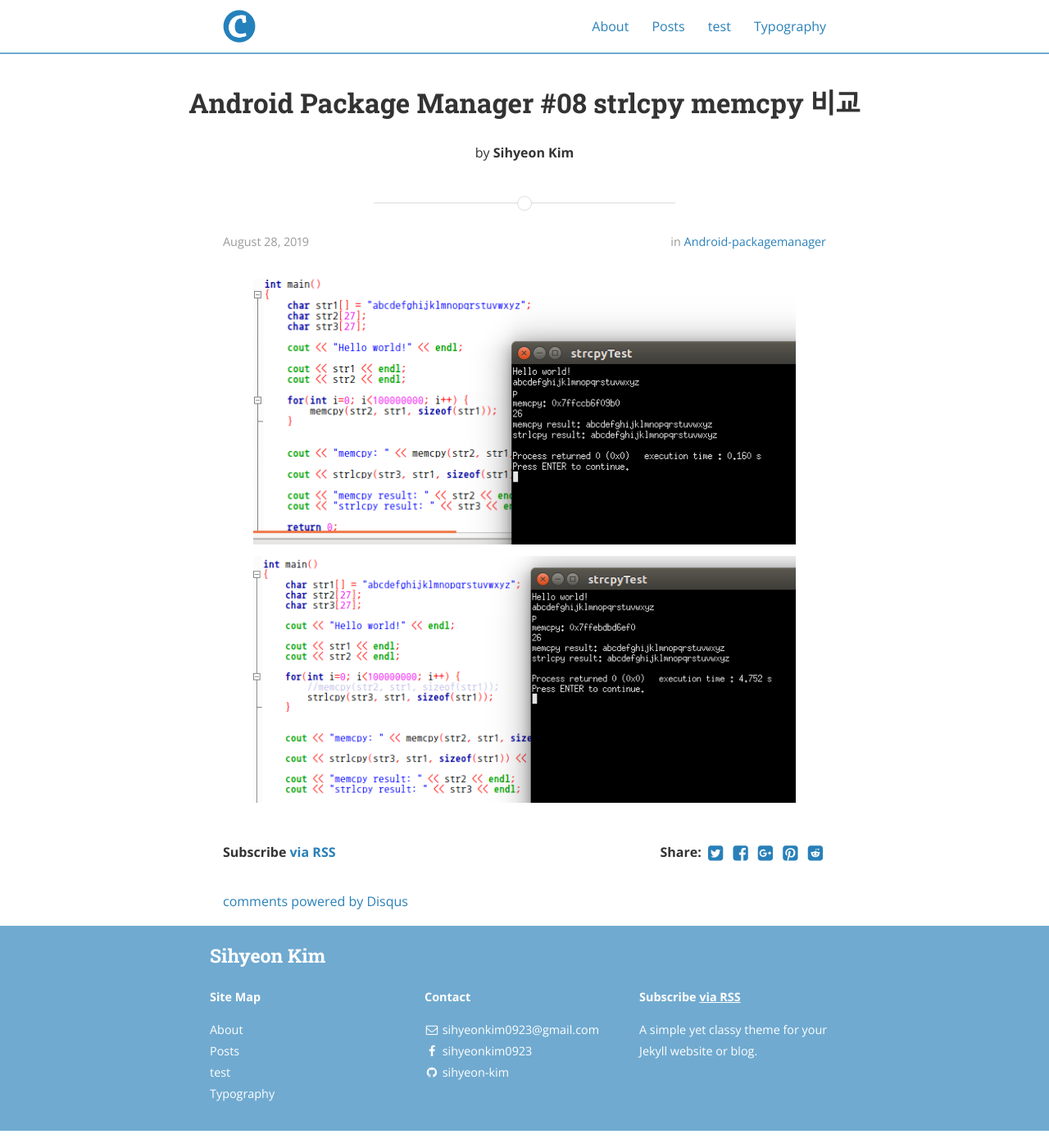
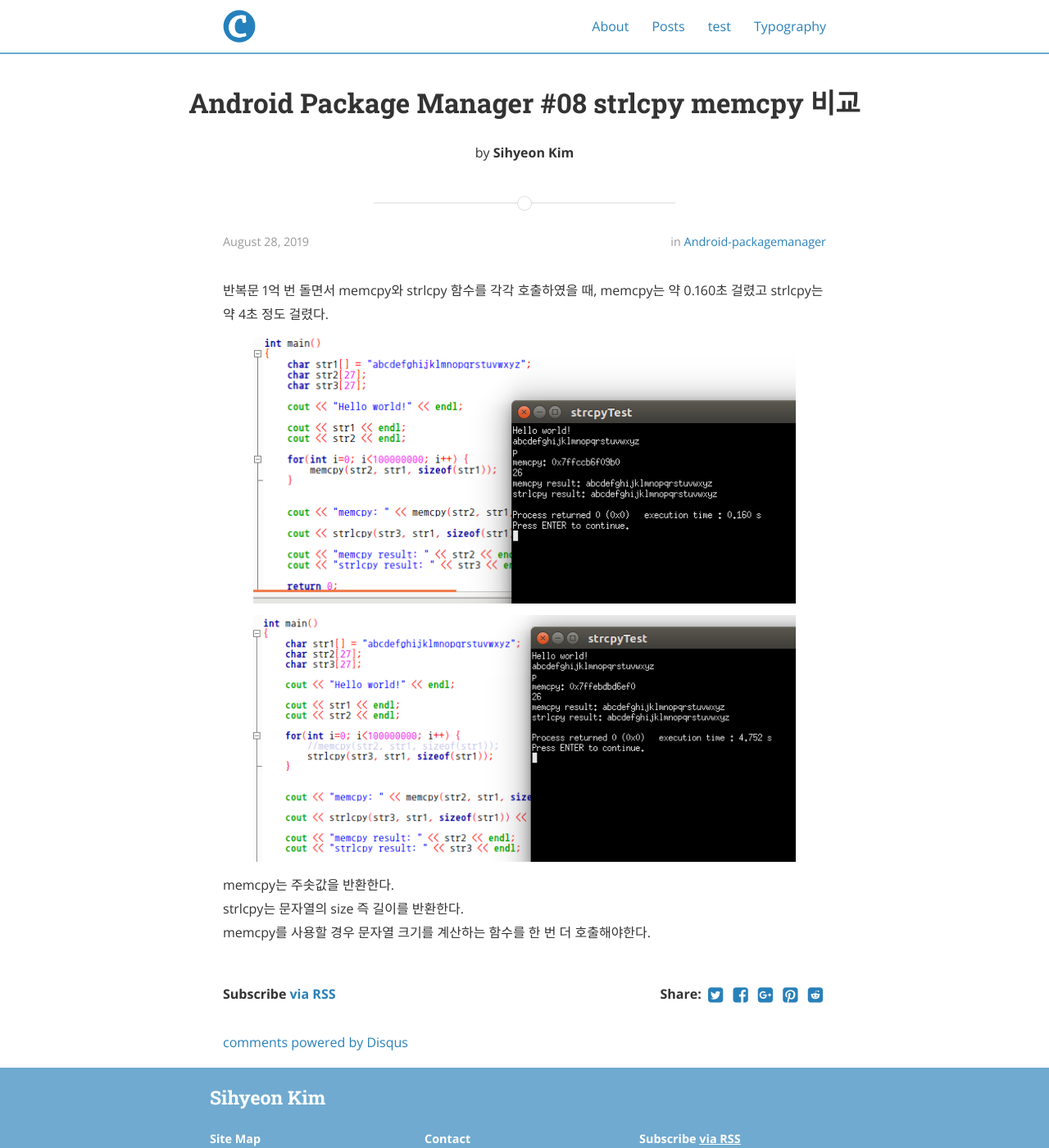
Before and after one commit to sihyeon-kim/sihyeon-kim.github.io, a Jekyll site: the page built from _posts/2019-08-28-Android-Package-Manager-#08-strlcpy-memcpy-비교.markdown, in a window 1280 px wide and 1400 px high. Shown: the whole window at 82% size. Built offline with Jekyll 4.4.1, drawn with Linux system fonts in a browser that asks for light colours; nearby versions of some CDN libraries; comment, search, counter and statistics services are not loaded.

Commit message:
Update 2019-08-28-Android-Package-Manager-#08-strlcpy-memcpy-비교.markdown

```diff
--- a/_posts/2019-08-28-Android-Package-Manager-#08-strlcpy-memcpy-비교.markdown
+++ b/_posts/2019-08-28-Android-Package-Manager-#08-strlcpy-memcpy-비교.markdown
@@ -6,7 +6,12 @@ author: Sihyeon Kim
 categories: android-packagemanager
 ---
 
+반복문 1억 번 돌면서 memcpy와 strlcpy 함수를 각각 호출하였을 때, memcpy는 약 0.160초 걸렸고 strlcpy는 약 4초 정도 걸렸다.
 
 ![memcpy](/assets/memcpy-time.png)
 
 ![strlcpy](/assets/strlcpy-time.png)
+
+memcpy는 주솟값을 반환한다.
+strlcpy는 문자열의 size 즉 길이를 반환한다.
+memcpy를 사용할 경우 문자열 크기를 계산하는 함수를 한 번 더 호출해야한다.
```
